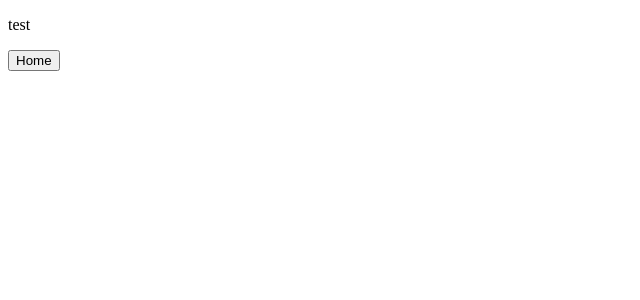
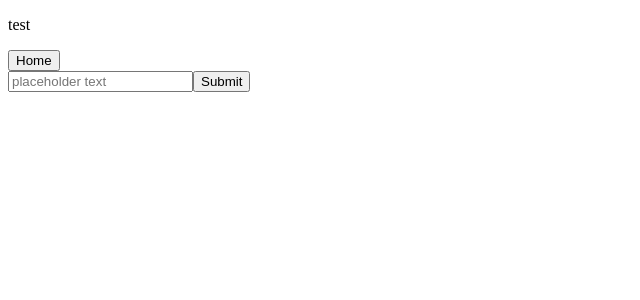
Before and after one commit to william-dai/slack-clone, a React (Create React App) app in the folder frontend/: page /messages in a window 1280 px wide. Shown: the top 300 px of the page, without its empty margins (0-640 px from the left). Built offline with nearby package versions, Linux system fonts and the light colour scheme.

Commit message:
Fixed warnings, added channel textfields

```diff
--- a/frontend/src/Channels.js
+++ b/frontend/src/Channels.js
@@ -96,25 +96,27 @@ function Channels() {
       <h2 id='category'>Channels</h2>
       <div id='channels'>
         {channels.map((channel) => {
+          let list = '';
           if (channel.category === 'Channels') {
-            return (
+            list = (
               <table key={channel.name}><tbody><tr><td><button
                 id={channel.id}
                 onClick={handleChange}>#{channel.name}
               </button></td></tr></tbody></table>
             );
-          }
+          } return list;
         })}
       </div>
       <h2 id='category'>Direct Messages</h2>
       <div id='channels'>
         {channels.map((channel) => {
+          let list = '';
           if (channel.category === 'DMs') {
-            return (
+            list = (
               <table key={channel.name}><tbody><tr><td><button>{channel.name}
               </button></td></tr></tbody></table>
             );
-          }
+          } return list;
         })}
       </div>
       <div id='channels'>
--- a/frontend/src/Messages.js
+++ b/frontend/src/Messages.js
@@ -42,17 +42,24 @@ function fetchMessages(setMessages, id) {
  */
 function Messages() {
   const history = useHistory();
-  const [messages, setMessages] = React.useState([]);
-
   let data = window.location.pathname;
   data = data.substring(data.lastIndexOf('/') + 1);
-  console.log(data);
+
+  const [messages, setMessages] = React.useState([]);
+  let [send, setSend] = React.useState('');
+
+  const handleInputChange = (event) => {
+    setSend(send = event.target.value);
+  };
+
+  const onSubmit = (event) => {
+    event.preventDefault();
+    console.log(send);
+  };
 
   React.useEffect(() => {
     fetchMessages(setMessages, data);
-  }, []);
-
-  console.log(messages);
+  }, [data]);
 
   return (
     <div>
@@ -61,6 +68,11 @@ function Messages() {
         <p key={index}>{message.content}</p>
       ))}
       <button onClick={() => history.push('/channels')}>Home</button>
+      <form onSubmit={onSubmit}>
+        <input type="message" placeholder="placeholder text"
+          value={send} onChange={handleInputChange}/>
+        <input type="submit" value="Submit"/>
+      </form>
     </div>
   );
 };
```
